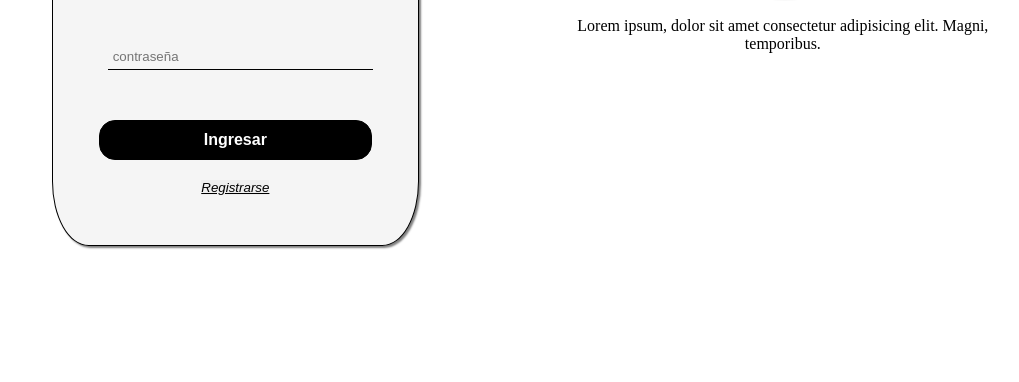
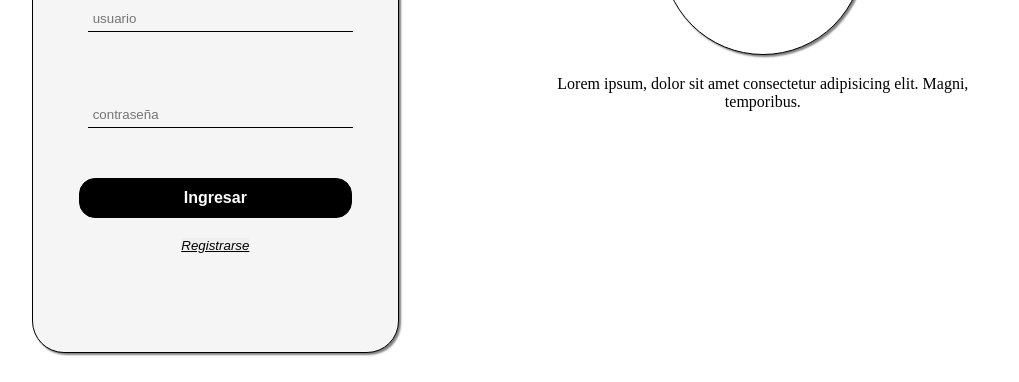
Before and after one commit to jmoc3/Tindem, a website built with Vite: page src/views/loginView/login.html in a window 1280 px wide. Shown: the part 418-800 px from the top of the page, without its empty margins (89-1108 px from the left). Built offline with nearby package versions, Linux system fonts and the light colour scheme.

Commit message:
Centrar vista login

```diff
--- a/src/views/loginView/login.css
+++ b/src/views/loginView/login.css
@@ -5,8 +5,7 @@
 
 main{
     width: 95%;
-    height: 100%;
-    padding: 20px;
+    height: 100vh;
     display: flex;
     align-items: center;
     justify-content: space-evenly;
@@ -19,9 +18,9 @@ main{
     align-items: center;
     flex-direction: column;
     background-color: #F5F5F5;
-    height: 100%;
+    height: 80%;
     width: 30%;
-    border-radius: 10%;
+    border-radius: 2rem;
     border: 0.5px solid black;
     box-shadow: 2px 2px 2px gray;
 }
@@ -101,7 +100,7 @@ input{
 
 .modal{
     width: 95%;
-    height: 100%;
+    height: 100vh;
     display: none;
     position: fixed;
     z-index: 1; /* Sit on top */
```
